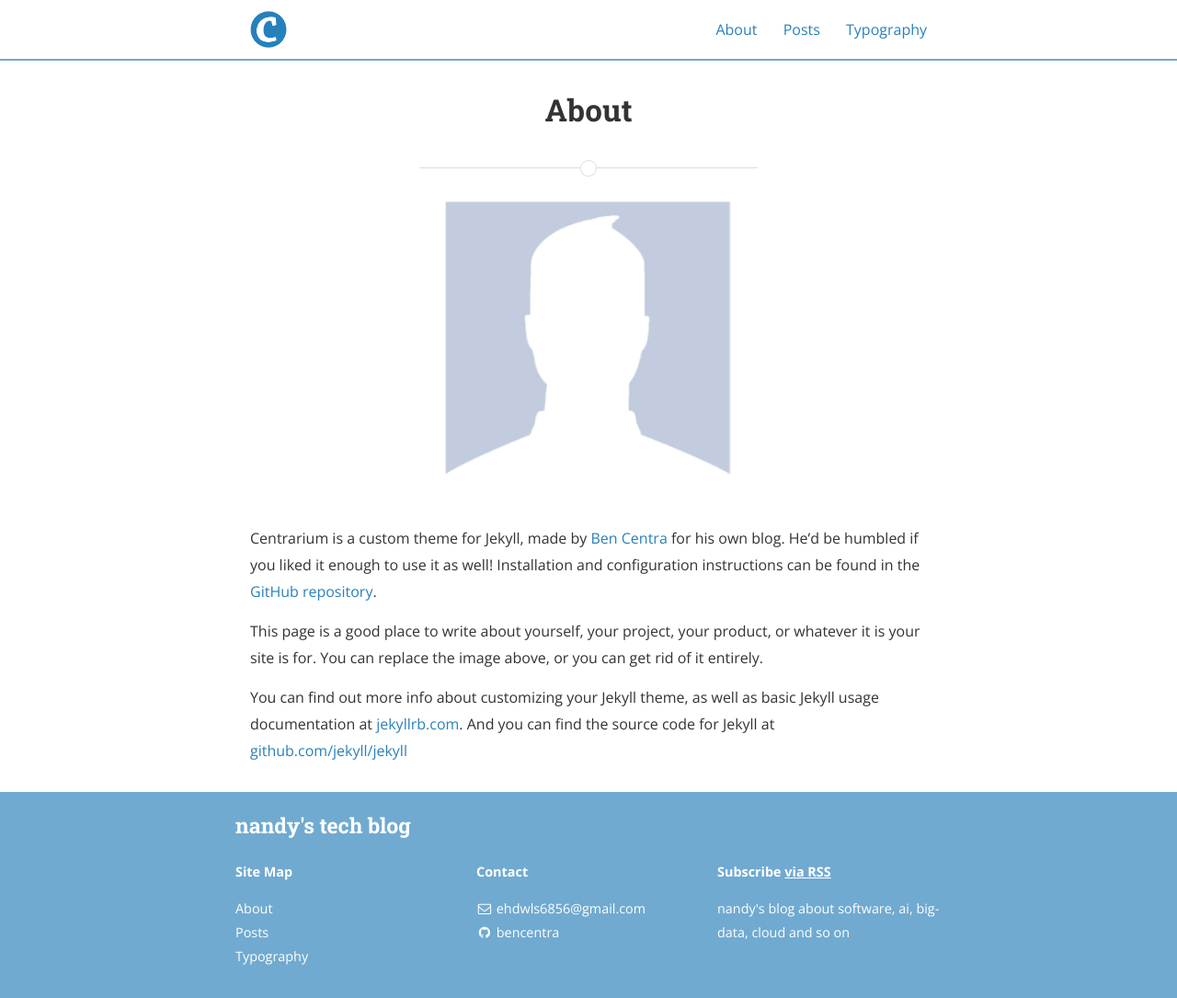
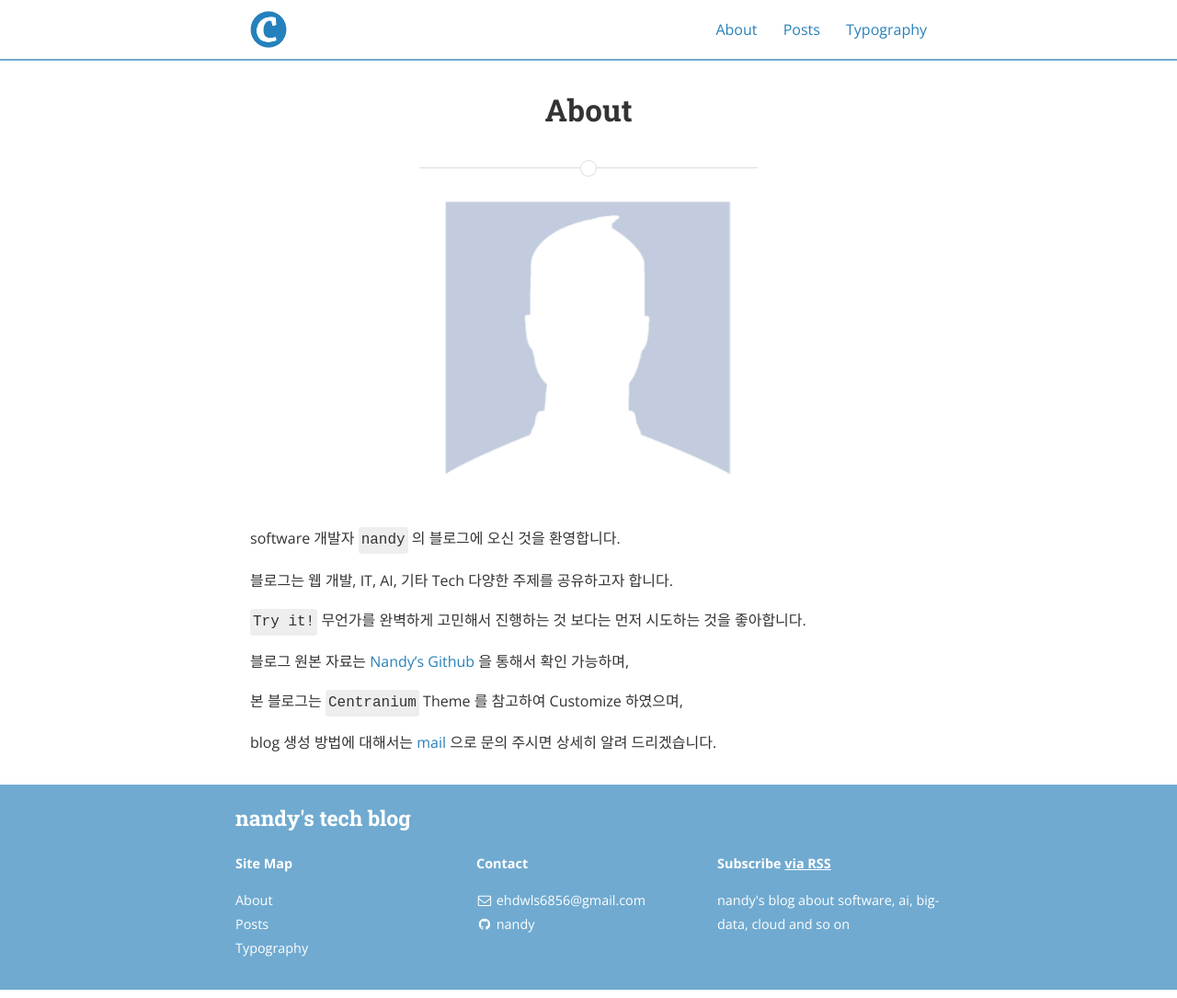
Before and after one commit to DongJinNam/dongjinnam.github.io, a Jekyll site: the page built from about.md, in a window 1280 px wide and 1085 px high. Shown: the whole window at 92% size. Built offline with Jekyll 4.4.1, drawn with Linux system fonts in a browser that asks for light colours; nearby versions of some CDN libraries.

Commit message:
[Update] _config.yml, about.md

```diff
--- a/_config.yml
+++ b/_config.yml
@@ -92,9 +92,9 @@ social:
 
   - name: GitHub
     icon: github
-    username: bencentra
+    username: nandy
     url: https://github.com/DongJinNam
-    desc: Fork me on GitHub
+    desc: nandy's github homepage
     share: false
 
   # - name: LinkedIn
--- a/about.md
+++ b/about.md
@@ -7,11 +7,17 @@ main_nav: true
 
 ![alt text]({{ site.baseurl }}/assets/profile-placeholder.gif "Profile Picture"){:.profile}
 
-Centrarium is a custom theme for Jekyll, made by [Ben Centra][bencentra] for his own blog. He'd be humbled if you liked it enough to use it as well! Installation and configuration instructions can be found in the [GitHub repository](https://github.com/bencentra/centrarium).
+software 개발자 `nandy` 의 블로그에 오신 것을 환영합니다.
 
-This page is a good place to write about yourself, your project, your product, or whatever it is your site is for. You can replace the image above, or you can get rid of it entirely.
+블로그는 웹 개발, IT, AI, 기타 Tech 다양한 주제를 공유하고자 합니다.
 
-You can find out more info about customizing your Jekyll theme, as well as basic Jekyll usage documentation at [jekyllrb.com](http://jekyllrb.com/). And you can find the source code for Jekyll at [github.com/jekyll/jekyll](https://github.com/jekyll/jekyll)
+`Try it!` 무언가를 완벽하게 고민해서 진행하는 것 보다는 먼저 시도하는 것을 좋아합니다.
+
+블로그 원본 자료는 [Nandy's Github](https://github.com/DongJinNam) 을 통해서 확인 가능하며,
+
+본 블로그는 `Centranium` Theme 를 참고하여 Customize 하였으며,
+
+blog 생성 방법에 대해서는 [mail](mailto:ehdwls6856@gmail.com) 으로 문의 주시면 상세히 알려 드리겠습니다.
 
 [centrarium]: https://github.com/bencentra/centrarium
 [bencentra]: http://bencentra.com
```
